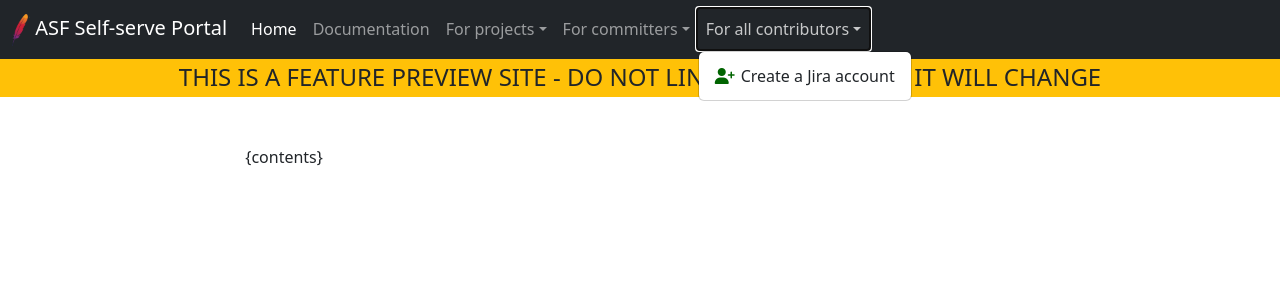
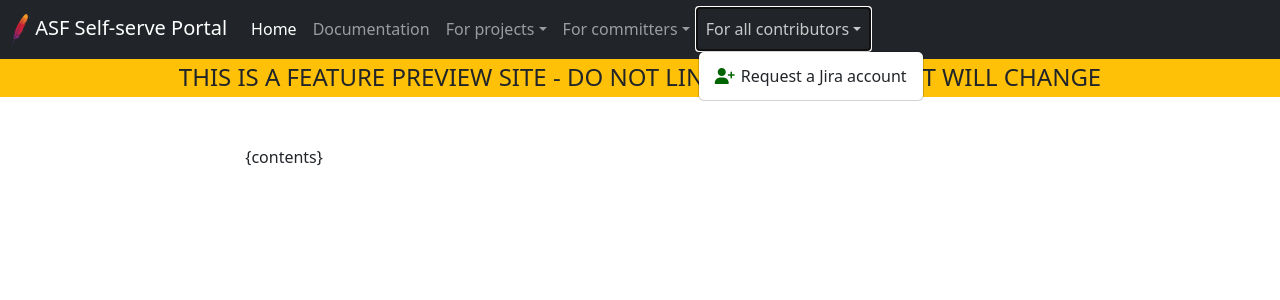
Before and after one commit to apache/infrastructure-selfserve-portal, a Python web app: template htdocs/templates/master.html in a window 1280 px wide, after a click on "For all contributors". Shown: the top 300 px of the page. Run offline with Jinja, Linux system fonts and the light colour scheme; the template is opened without the code that fills it, so the values that code supplies are empty.

Commit message:
Users cannot create accounts, only request them

```diff
--- a/htdocs/index.html
+++ b/htdocs/index.html
@@ -52,7 +52,7 @@
             These features are available to anyone on the Internet. You do not need to be a committer on any project to make use of them. All you need is a valid, working email address for verification purposes.
         </p>
         <ul class="list-group">
-            <li class="list-group-item list-group-item-action"><a href="/jira-account.html"><i class="fa-solid fa-user-plus" style="color: darkgreen; display: inline-block; width: 26px;"></i>Create a Jira account</a></li>
+            <li class="list-group-item list-group-item-action"><a href="/jira-account.html"><i class="fa-solid fa-user-plus" style="color: darkgreen; display: inline-block; width: 26px;"></i>Request a Jira account</a></li>
         </ul>
     </div>
 </div>
--- a/htdocs/templates/master.html
+++ b/htdocs/templates/master.html
@@ -51,7 +51,7 @@
                 <li class="nav-item dropdown">
                     <a class="nav-link dropdown-toggle" href="#" data-bs-toggle="dropdown" aria-expanded="false">For all contributors</a>
                     <ul class="dropdown-menu">
-                        <li><a class="dropdown-item" href="/jira-account.html"><i class="fa-solid fa-user-plus" style="color: darkgreen; display: inline-block; width: 26px;"></i>Create a Jira account</a></li>
+                        <li><a class="dropdown-item" href="/jira-account.html"><i class="fa-solid fa-user-plus" style="color: darkgreen; display: inline-block; width: 26px;"></i>Request a Jira account</a></li>
                     </ul>
                 </li>
             </ul>
--- a/server/app/endpoints/jiraaccount.py
+++ b/server/app/endpoints/jiraaccount.py
@@ -108,7 +108,7 @@
             ), "Please select a valid project"
             assert (
                 isinstance(why, str) and len(why) > 10
-            ), "Please write a valid reason why you need to create a Jira account. Make sure it contains enough information for reviewers to properly assess your request."
+            ), "Please write a valid reason why you want a Jira account. Make sure it contains enough information for reviewers to properly assess your request."
 
             # Check that username ain't taken
             assert (
```
